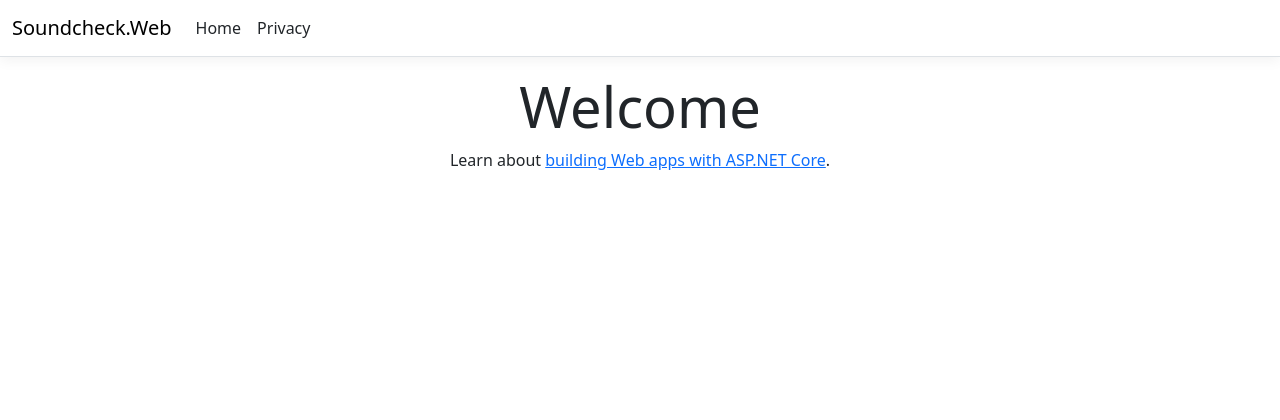
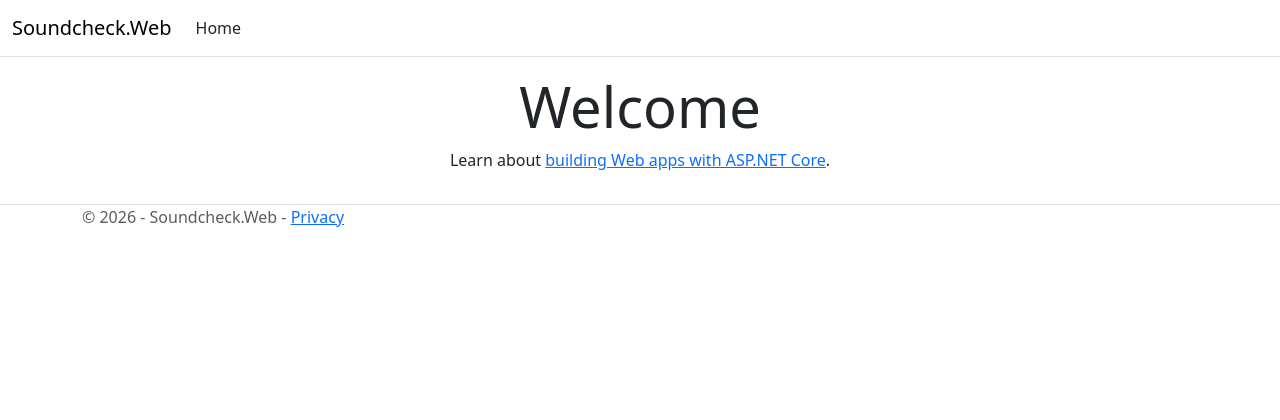
Before and after one commit to BestIsaacPlayer/Soundcheck, an ASP.NET Core app: page / in a window 1280 px wide. Shown: the top 420 px of the page. Run offline with ASP.NET Core 8, Linux system fonts and the light colour scheme; style sheets or scripts are compiled from the project's sources.

Commit message:
Remove redundant auto-generated application view and controller code

```diff
--- a/Soundcheck.Web/Controllers/HomeController.cs
+++ b/Soundcheck.Web/Controllers/HomeController.cs
@@ -11,11 +11,6 @@ public class HomeController : Controller
         return View();
     }
 
-    public IActionResult Privacy()
-    {
-        return View();
-    }
-
     [ResponseCache(Duration = 0, Location = ResponseCacheLocation.None, NoStore = true)]
     public IActionResult Error()
     {
--- a/Soundcheck.Web/Views/Home/Privacy.cshtml
+++ /dev/null
@@ -1,6 +0,0 @@
-@{
-    ViewData["Title"] = "Privacy Policy";
-}
-<h1>@ViewData["Title"]</h1>
-
-<p>Use this page to detail your site's privacy policy.</p>
--- a/Soundcheck.Web/Views/Shared/_Layout.cshtml
+++ b/Soundcheck.Web/Views/Shared/_Layout.cshtml
@@ -7,7 +7,6 @@
     <script type="importmap"></script>
     <link rel="stylesheet" href="~/lib/bootstrap/dist/css/bootstrap.min.css"/>
     <link rel="stylesheet" href="~/css/site.css" asp-append-version="true"/>
-    <link rel="stylesheet" href="~/Soundcheck.Web.styles.css" asp-append-version="true"/>
 </head>
 <body>
 <header>
@@ -22,9 +21,6 @@
                 <ul class="navbar-nav flex-grow-1">
                     <li class="nav-item">
                         <a class="nav-link text-dark" asp-area="" asp-controller="Home" asp-action="Index">Home</a>
-                    </li>
-                    <li class="nav-item">
-                        <a class="nav-link text-dark" asp-area="" asp-controller="Home" asp-action="Privacy">Privacy</a>
                     </li>
                 </ul>
             </div>
```
